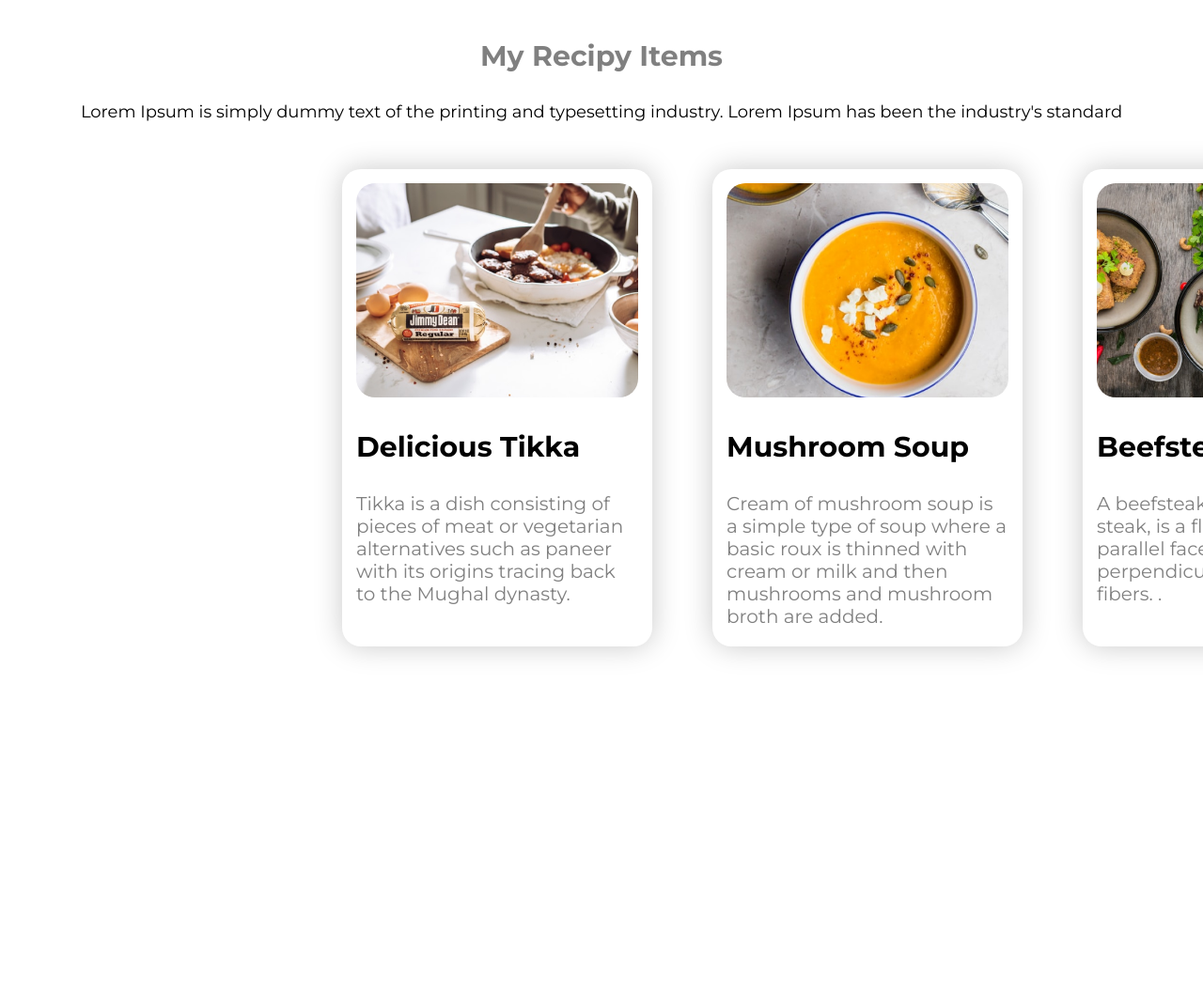
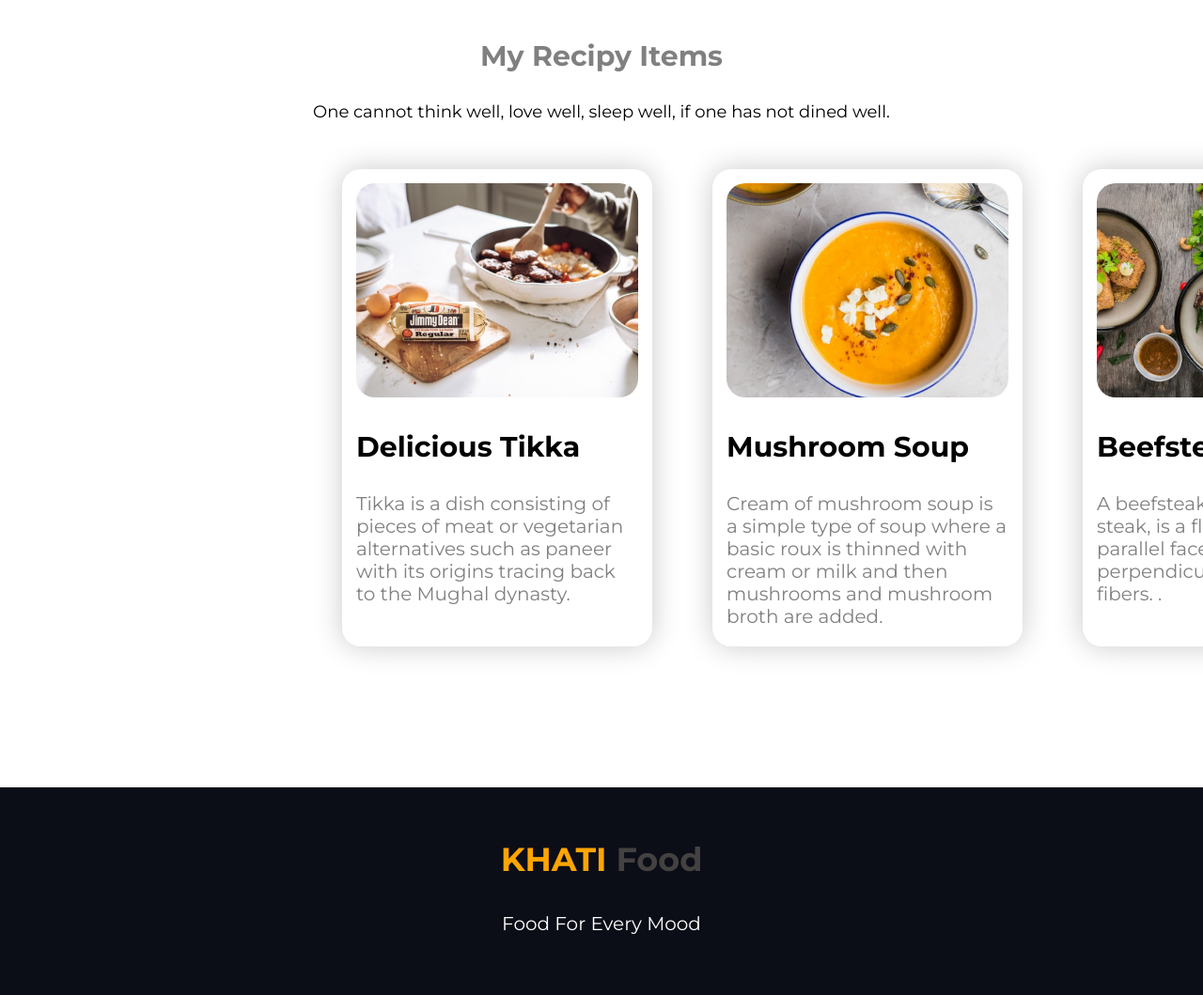
Before and after one commit to moshiur01/phero-assignment01, a plain HTML site: page index.html in a window 1280 px wide. Shown: the part 1741-2800 px from the top of the page at 94% size. Before the commit the page ends 2579 px from the top, so only its background shows below. Drawn offline with Linux system fonts and the light colour scheme.

Commit message:
footer added

```diff
--- a/index.html
+++ b/index.html
@@ -71,7 +71,11 @@
           congenial for me own growth as well as for the people around me.
         </p>
 
-        <a target="-blank" id="sec2-ank" class="anchor-style" href=""
+        <a
+          target="-blank"
+          id="sec2-ank"
+          class="anchor-style"
+          href="https://github.com/moshiur01"
           >Contact me</a
         >
       </div>
@@ -83,8 +87,8 @@
       </div>
       <div>
         <p id="sec3-div1-p">
-          Lorem Ipsum is simply dummy text of the printing and typesetting
-          industry. Lorem Ipsum has been the industry's standard
+          One cannot think well, love well, sleep well, if one has not dined
+          well.
         </p>
       </div>
     </section>
@@ -118,5 +122,12 @@
         </p>
       </div>
     </section>
+
+    <footer>
+      <div class="footer-style">
+        <h3><span>KHATI </span>Food</h3>
+        <p>Food For Every Mood</p>
+      </div>
+    </footer>
   </body>
 </html>
--- a/style.css
+++ b/style.css
@@ -26,7 +26,7 @@ body {
 #img-size-sec1 {
   width: 85%;
   margin-top: -30px;
-  margin-left: -200px;
+  margin-left: -80px;
 }
 
 span {
@@ -119,3 +119,26 @@ span {
   padding-left: 15px;
   padding-right: 15px;
 }
+
+.fooder-style {
+  font-family: "Montserrat", sans-serif;
+}
+.footer-style {
+  text-align: center;
+  font-weight: bold;
+  background-color: #0b0d17;
+  padding-top: 20px;
+  padding-bottom: 80px;
+}
+.footer-style h3 {
+  color: rgb(68, 65, 65);
+
+  font-size: 35px;
+  font-family: "Montserrat", sans-serif;
+}
+.footer-style p {
+  color: white;
+  font-family: "Montserrat", sans-serif;
+  font-size: 20px;
+  font-weight: 400;
+}
```
Also changed, not shown: Images/newsletter.jpg (added), Images/newsletter1.jpg (added), Images/partner.png (added).
